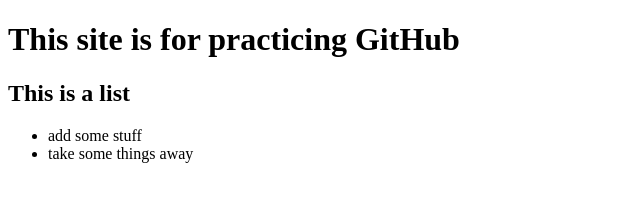
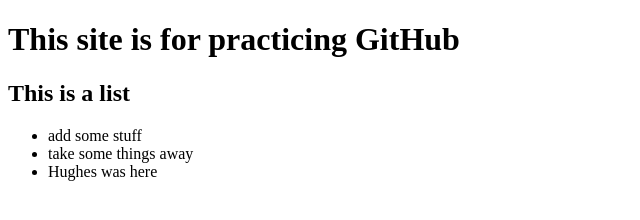
Before and after one commit to shelleyeti/git-flow-practice, a plain HTML site: page index.html in a window 1280 px wide. Shown: the whole page, without its empty margins (0-640 px from the left). Drawn offline with Linux system fonts and the light colour scheme.

Commit message:
Hughes was here

```diff
--- a/index.html
+++ b/index.html
@@ -16,6 +16,7 @@
     <ul>
         <li>add some stuff</li>
         <li>take some things away</li>
+        <li>Hughes was here</li>
     </ul>
 </body>
 </html>
```
